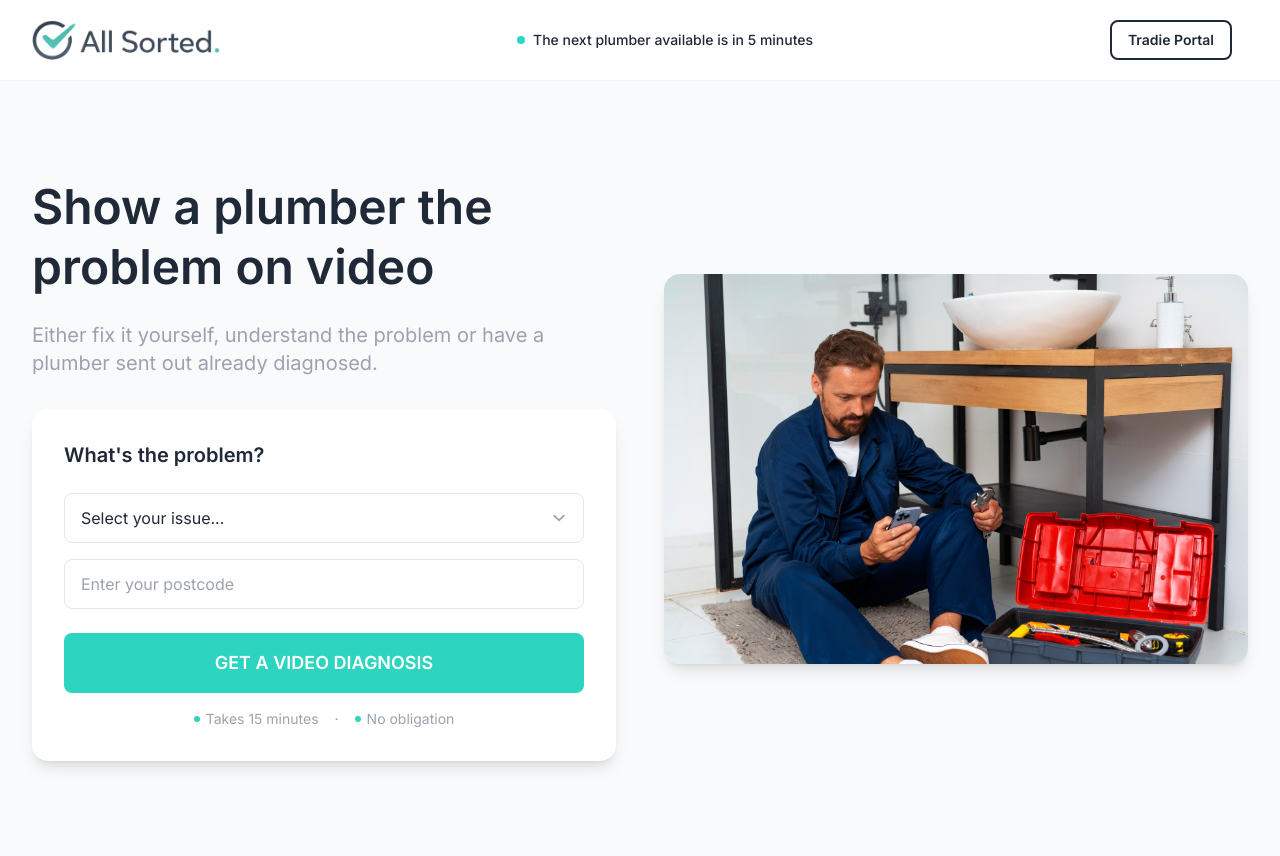
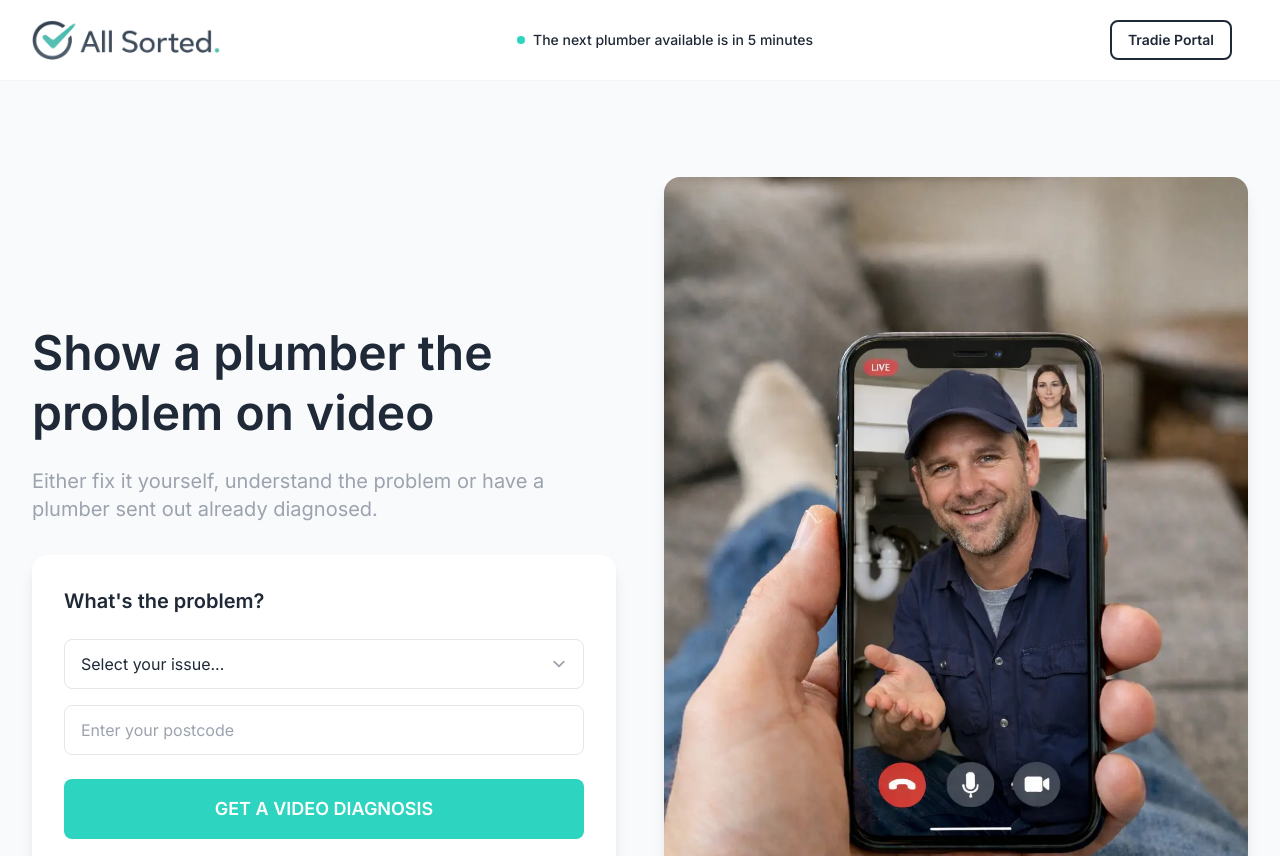
Before and after one commit to BekaChkhiro/bookin-wp, a Next.js app: page / in a window 1280 px wide. Shown: the top 856 px of the page. Built offline with nearby package versions, Linux system fonts and the light colour scheme.

Commit message:
new hero image

```diff
--- a/components/home/Hero.tsx
+++ b/components/home/Hero.tsx
@@ -112,7 +112,7 @@ export default function Hero({ onGetStarted }: HeroProps) {
           {/* Right side - Image */}
           <div className="hidden lg:block">
             <Image
-              src="/images/plumber-hero.jpg"
+              src="/images/plumber-call.webp"
               alt="Video call with a licensed plumber"
               width={600}
               height={500}
```
Also changed, not shown: public/images/plumber-call.webp (added).
